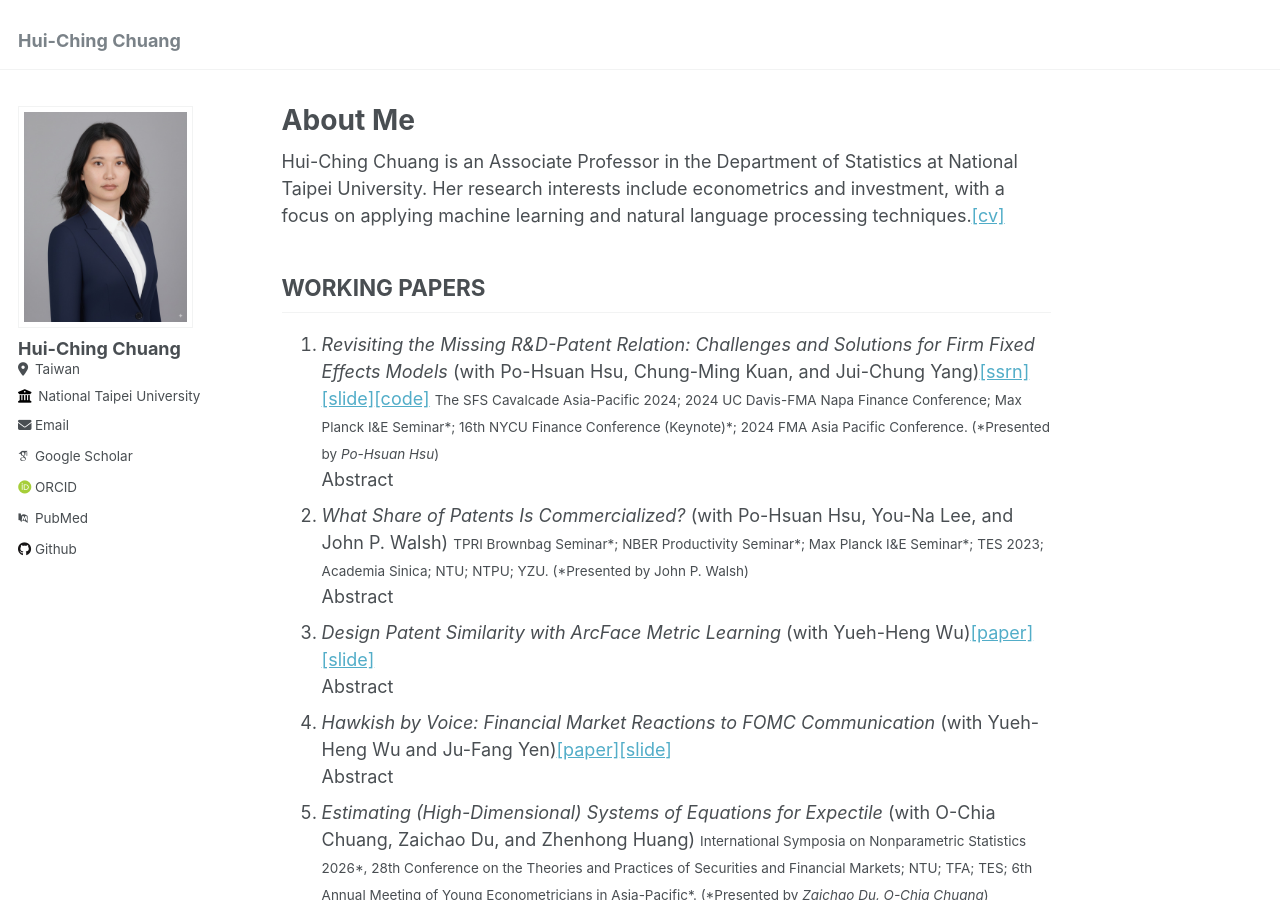
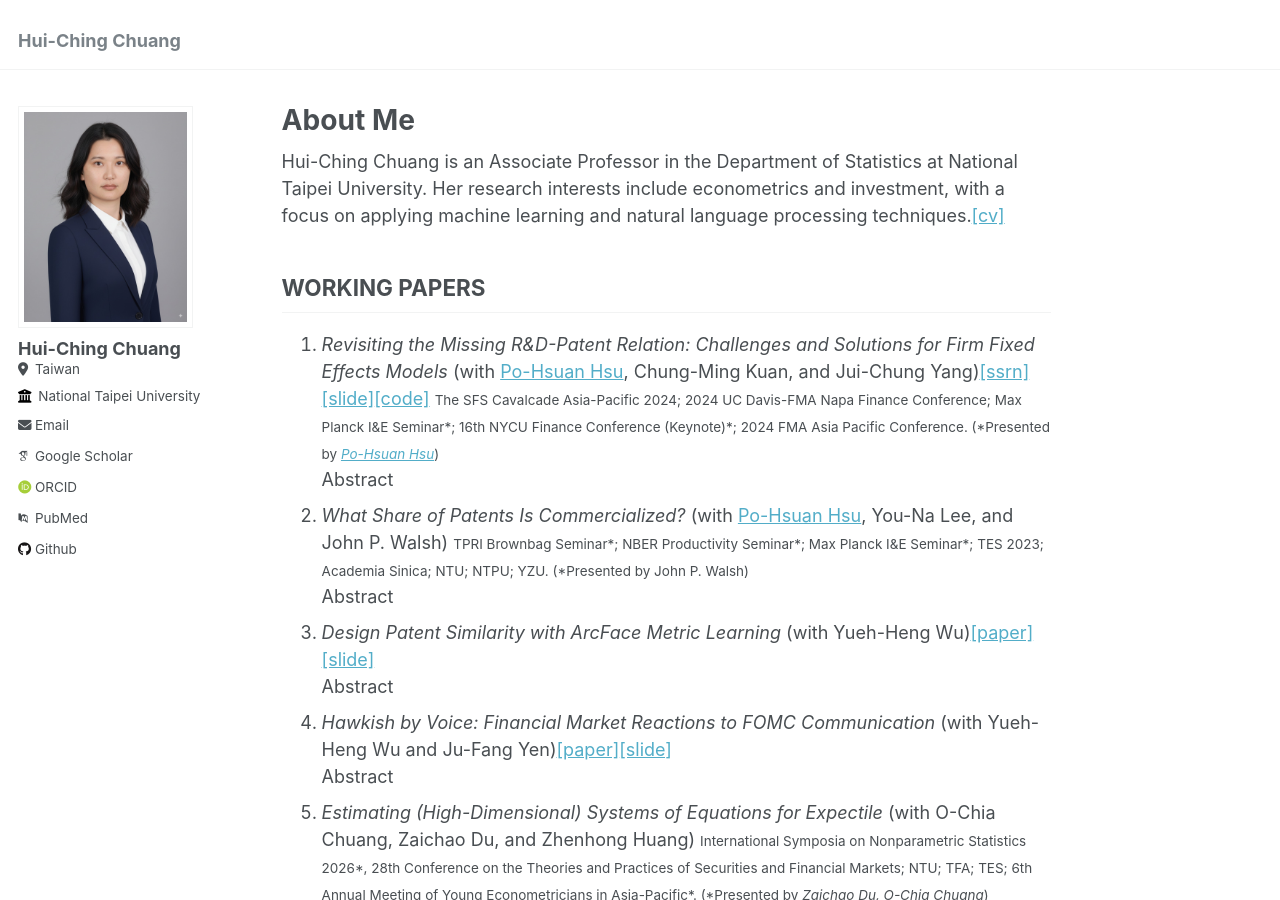
Before and after one commit to hcchuang/hcchuang.github.io, a Jekyll site: the page built from _pages/about.md, in a window 1280 px wide and 900 px high. Built offline with Jekyll 4.4.1, drawn with Linux system fonts in a browser that asks for light colours; some web fonts are replaced; part of the change alters nothing that is shown.

```diff
--- a/_pages/about.md
+++ b/_pages/about.md
@@ -22,7 +22,7 @@ details summary::-webkit-details-marker { display:none; }
 Hui-Ching Chuang is an Associate Professor in the Department of Statistics at National Taipei University. Her research interests include econometrics and investment, with a focus on applying machine learning and natural language processing techniques.[\[cv\]](/files/cv_hcc_202505.pdf){:target="_blank"}
 
 ## WORKING PAPERS
-1. _Revisiting the Missing R&D-Patent Relation: Challenges and Solutions for Firm Fixed Effects Models_ (with Po-Hsuan Hsu, Chung-Ming Kuan, and Jui-Chung Yang)[\[ssrn\]](https://papers.ssrn.com/sol3/papers.cfm?abstract_id=4636846){:target="_blank"}[\[slide\]](/files/MissingRDPatentFE_Slide.pdf){:target="_blank"}[\[code\]](https://github.com/hcchuang/Revisiting-the-Missing-RD-Patent-Relation_Challenges-and-Solutions-for-Firm-Fixed-Effects-Models){:target="_blank"} <small>The SFS Cavalcade Asia-Pacific 2024; 2024 UC Davis-FMA Napa Finance Conference; Max Planck I&amp;E Seminar\*; 16th NYCU Finance Conference (Keynote)\*; 2024 FMA Asia Pacific Conference. (\*Presented by <em>Po-Hsuan Hsu</em>)</small>
+1. _Revisiting the Missing R&D-Patent Relation: Challenges and Solutions for Firm Fixed Effects Models_ (with <a href="https://oir.site.nthu.edu.tw/p/412-1487-18850.php" target="_blank">Po-Hsuan Hsu</a>, Chung-Ming Kuan, and Jui-Chung Yang)[\[ssrn\]](https://papers.ssrn.com/sol3/papers.cfm?abstract_id=4636846){:target="_blank"}[\[slide\]](/files/MissingRDPatentFE_Slide.pdf){:target="_blank"}[\[code\]](https://github.com/hcchuang/Revisiting-the-Missing-RD-Patent-Relation_Challenges-and-Solutions-for-Firm-Fixed-Effects-Models){:target="_blank"} <small>The SFS Cavalcade Asia-Pacific 2024; 2024 UC Davis-FMA Napa Finance Conference; Max Planck I&amp;E Seminar\*; 16th NYCU Finance Conference (Keynote)\*; 2024 FMA Asia Pacific Conference. (\*Presented by <em><a href="https://oir.site.nthu.edu.tw/p/412-1487-18850.php" target="_blank">Po-Hsuan Hsu</a></em>)</small>
    <details>
      <summary>Abstract</summary>
      <div class="abstract-body">
@@ -44,7 +44,7 @@ Hui-Ching Chuang is an Associate Professor in the Department of Statistics at Na
     </div>
    </details>
 
-2. _What Share of Patents Is Commercialized?_ (with Po-Hsuan Hsu, You-Na Lee, and John P. Walsh) <small>TPRI Brownbag Seminar\*; NBER Productivity Seminar\*; Max Planck I&amp;E Seminar\*; TES 2023; Academia Sinica; NTU; NTPU; YZU. (\*Presented by John P. Walsh)</small>
+2. _What Share of Patents Is Commercialized?_ (with <a href="https://oir.site.nthu.edu.tw/p/412-1487-18850.php" target="_blank">Po-Hsuan Hsu</a>, You-Na Lee, and John P. Walsh) <small>TPRI Brownbag Seminar\*; NBER Productivity Seminar\*; Max Planck I&amp;E Seminar\*; TES 2023; Academia Sinica; NTU; NTPU; YZU. (\*Presented by John P. Walsh)</small>
    <details>
      <summary>Abstract</summary>
      <div class="abstract-body">
```
